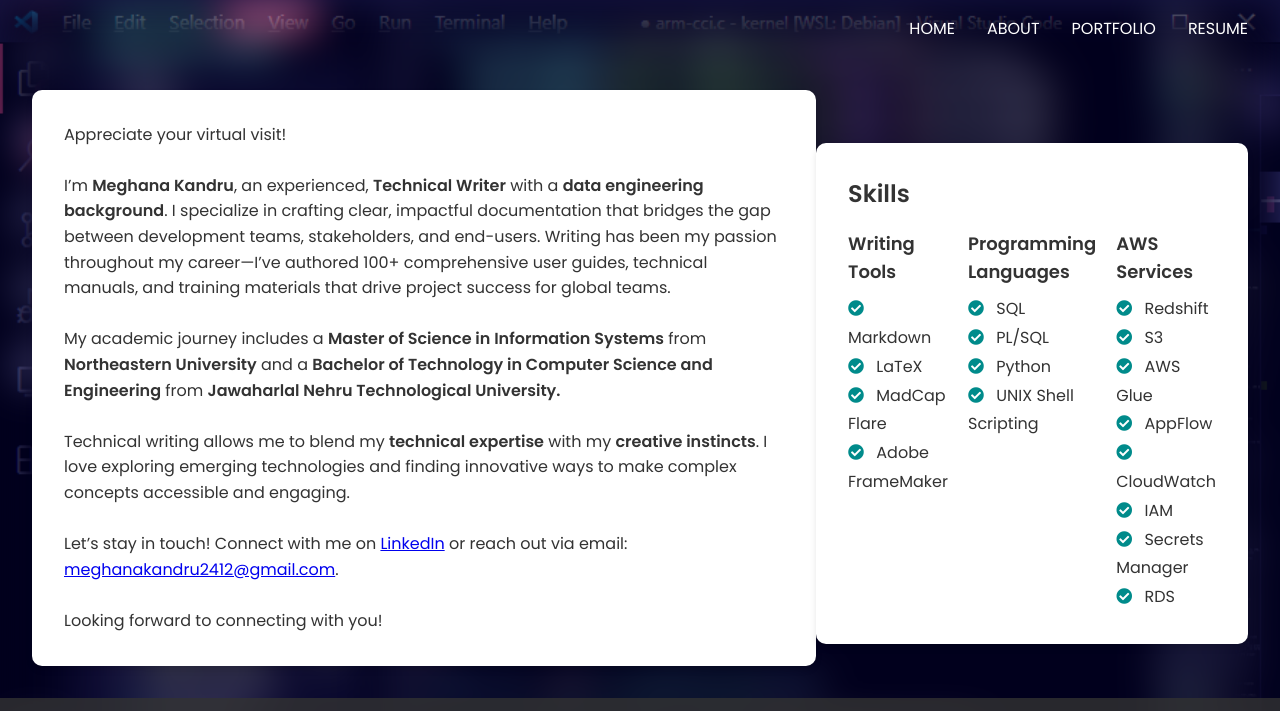
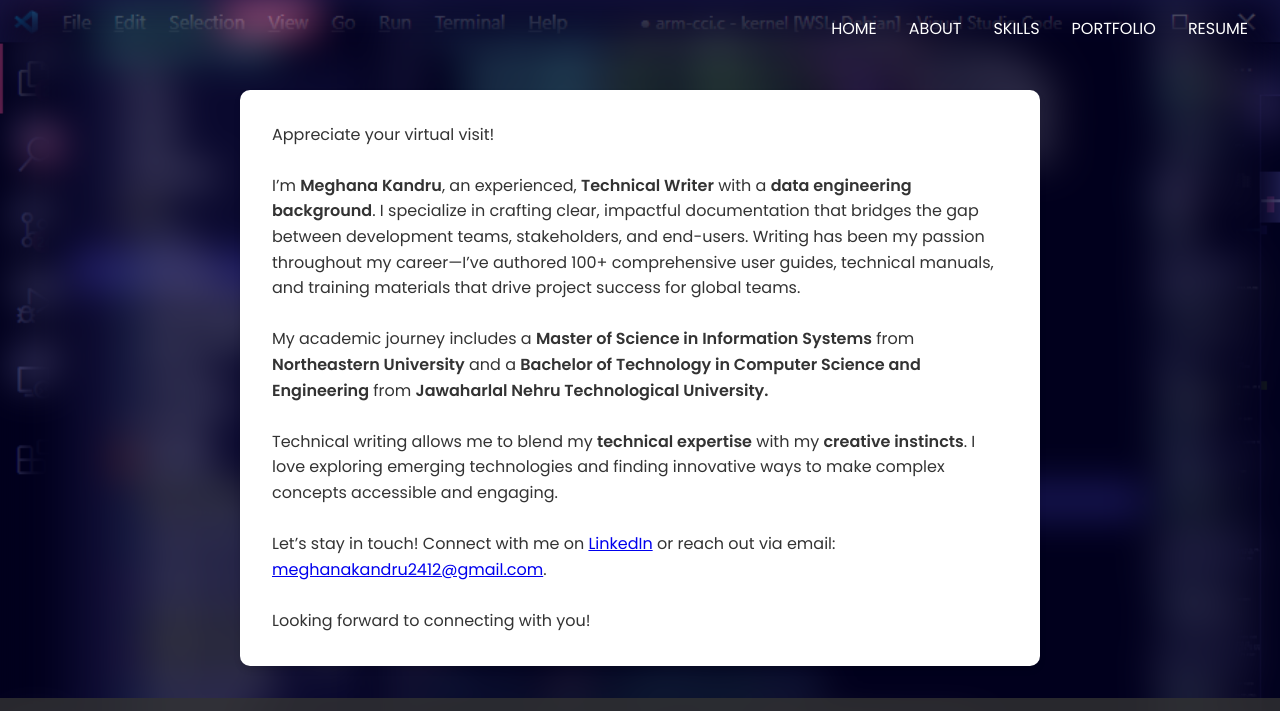
Before and after one commit to mekandru/Technical-Writing-Portfolio-3, a plain HTML site: page about.html in a window 1280 px wide. Shown: the top 711 px of the page. Drawn offline with Linux system fonts and the light colour scheme.

Commit message:
Update about.html

```diff
--- a/about.html
+++ b/about.html
@@ -15,6 +15,7 @@
             <ul class="nav-links">
                 <li><a href="index.html">HOME</a></li>
                 <li><a href="about.html">ABOUT</a></li>
+                <li><a href="skills.html">SKILLS</a></li>
                 <li><a href="portfolio.html">PORTFOLIO</a></li>
                 <li><a href="Meghana_Kandru.pdf" target="_blank" download>RESUME</a></li>
             </ul>
@@ -47,51 +48,6 @@
                 <br/>
                 <p>Looking forward to connecting with you!</p>
             </div>
-
-             <!-- Skills Card -->
-            <div id="skills-card">
-                <h2>Skills</h2>
-                <!-- Flex container for skills categories -->
-                <div class="skills-container">
-                    <!-- Writing Tools -->
-                    <div class="skills-category">
-                        <h3>Writing Tools</h3>
-                        <ul>
-                            <li><i class="fas fa-check-circle"></i> Markdown</li>
-                            <li><i class="fas fa-check-circle"></i> LaTeX</li>
-                            <li><i class="fas fa-check-circle"></i> MadCap Flare</li>
-                            <li><i class="fas fa-check-circle"></i> Adobe FrameMaker</li>
-                        </ul>
-                    </div>
-
-                    <!-- Programming Languages -->
-                    <div class="skills-category">
-                        <h3>Programming Languages</h3>
-                        <ul>
-                            <li><i class="fas fa-check-circle"></i> SQL</li>
-                            <li><i class="fas fa-check-circle"></i> PL/SQL</li>
-                            <li><i class="fas fa-check-circle"></i> Python</li>
-                            <li><i class="fas fa-check-circle"></i> UNIX Shell Scripting</li>
-                        </ul>
-                    </div>
-
-                    <!-- AWS Services -->
-                    <div class="skills-category">
-                        <h3>AWS Services</h3>
-                        <ul>
-                            <li><i class="fas fa-check-circle"></i> Redshift</li>
-                            <li><i class="fas fa-check-circle"></i> S3</li>
-                            <li><i class="fas fa-check-circle"></i> AWS Glue</li>
-                            <li><i class="fas fa-check-circle"></i> AppFlow</li>
-                            <li><i class="fas fa-check-circle"></i> CloudWatch</li>
-                            <li><i class="fas fa-check-circle"></i> IAM</li>
-                            <li><i class="fas fa-check-circle"></i> Secrets Manager</li>
-                            <li><i class="fas fa-check-circle"></i> RDS</li>
-                        </ul>
-                    </div>
-                </div>
-            </div>
-
         </main>
     </div>
 
```
